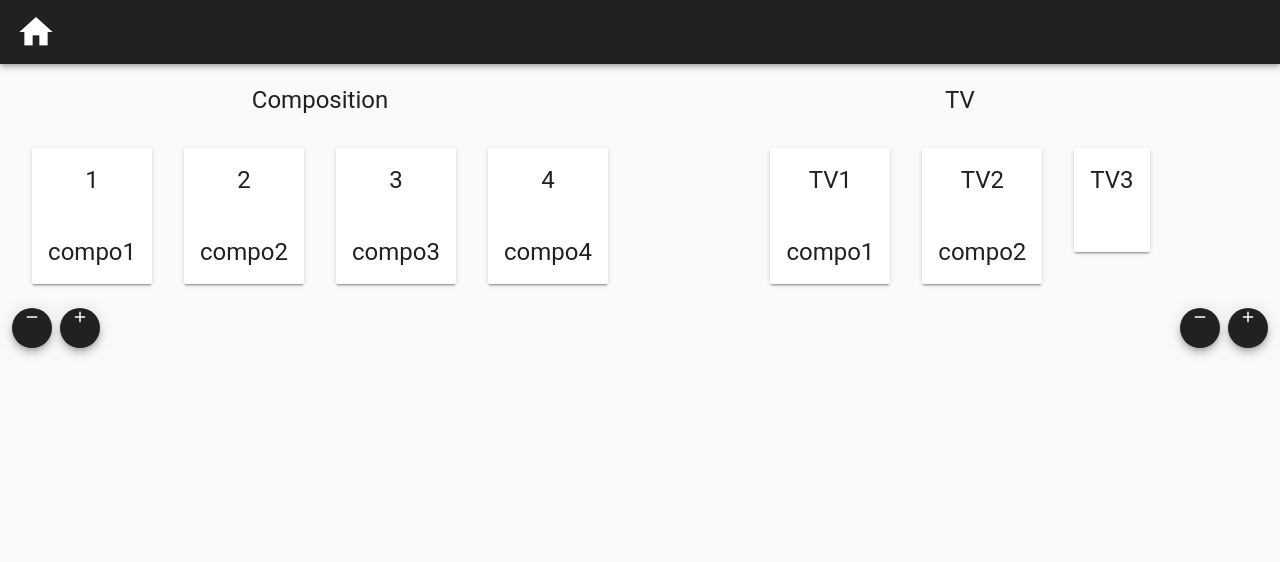
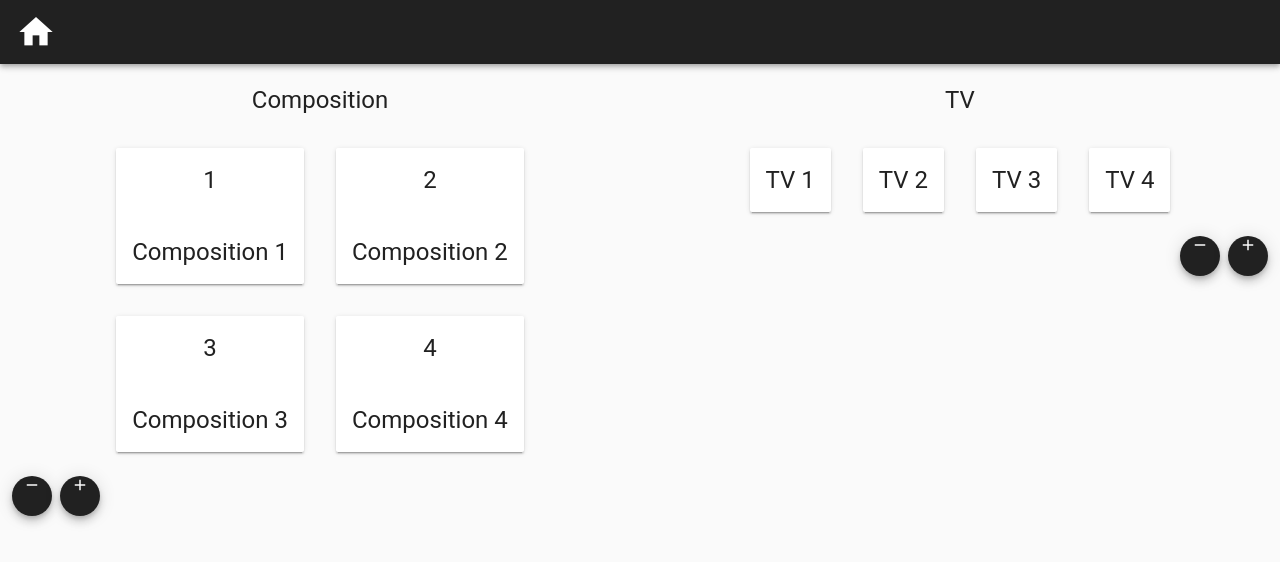
Before and after one commit to benjaminSureau/ScreenFleet, a Vue app: page / in a window 1280 px wide. Shown: the top 562 px of the page. Built offline with nearby package versions, Linux system fonts and the light colour scheme.

Commit message:
feat(allFrame): remove draggable => try with selection

```diff
--- a/src/components/compositionFrame.vue
+++ b/src/components/compositionFrame.vue
@@ -6,19 +6,20 @@
             </div>
         </v-card-title>
         <v-layout row wrap class="justify-center">
-            <div id="compositions" class="list-tv" v-for="composition in compositions">
+            <div class="list-tv" v-for="composition in compositions">
                 <v-flex pa-3>
-                    <v-card>
+                    <v-card
+                        v-on:dblclick.native ="modify(composition)"
+                        v-on:click.native ="select(composition)"
+                    >
                         <v-card-title class="justify-center">
                             <h3 class="headline mb-0" >{{composition._id}}</h3>
                         </v-card-title>
-                        <draggable element="span" v-bind="dragOptions" :move="onMove">
                             <v-card-title primary-title>
                                 <div>
                                     <h3 class="headline mb-0">{{composition.name}}</h3>
                                 </div>
                             </v-card-title>
-                        </draggable>
                     </v-card>
                 </v-flex>
             </div>
@@ -29,7 +30,7 @@
                 <v-icon dark>remove</v-icon>
             </v-btn>
 
-            <v-btn fab dark small v-on:click="addTv(compositions)">
+            <v-btn fab dark small v-on:click="addComposition(compositions)">
                 <v-icon dark>add</v-icon>
             </v-btn>
         </v-card-actions>
@@ -42,7 +43,6 @@
 </template>
 
 <script>
-import draggable from "vuedraggable";
 
 const message = [
     "vue.draggable",
@@ -56,72 +56,42 @@ const message = [
 ];
 
 const compositions = [
-    {_id: '1', name: 'compo1'},
-    {_id: '2', name: 'compo2'},
-    {_id: '3', name: 'compo3'},
-    {_id: '4', name: 'compo4'}
+    {_id: '1', name: 'Composition 1'},
+    {_id: '2', name: 'Composition 2'},
+    {_id: '3', name: 'Composition 3'},
+    {_id: '4', name: 'Composition 4'}
 ];
-    export default {
-        name: 'compositionFrame',
+
+let compoCounter = 4;
+
+export default {
+    name: 'compositionFrame',
     components: {
-        draggable,
     },
     data() {
         return {
             list: message.map((name, index) => {
                 return { name, order: index + 1, fixed: false };
             }),
-            compositions,
-            list2: [],
-            editable: true,
-            isDragging: false,
-            delayedDragging: false
+            compositions
         };
     },
     methods: {
-        orderList() {
-            this.list = this.list.sort((one, two) => {
-                return one.order - two.order;
-            });
+        addComposition: function (compositions) {
+            compoCounter++;
+            compositions.push({_id: compoCounter, name: 'Composition ' + compoCounter});
         },
-        onMove({ relatedContext, draggedContext }) {
-            const relatedElement = relatedContext.element;
-            const draggedElement = draggedContext.element;
-            return (
-                (!relatedElement || !relatedElement.fixed) && !draggedElement.fixed
-            );
+        modify: function (composition) {
         },
-        addTv: function (compositions) {
-            alert(compositions);
-            compositions.add
+        select: function (composition) {
+            selectedComposition = composition;
+            console.log(selectedComposition.name);
+
         }
     },
     computed: {
-        dragOptions() {
-            return {
-                animation: 0,
-                group: "description",
-                disabled: !this.editable,
-                ghostClass: "ghost"
-            };
-        },
-        listString() {
-            return JSON.stringify(this.list, null, 2);
-        },
-        list2String() {
-            return JSON.stringify(this.list2, null, 2);
-        }
     },
     watch: {
-        isDragging(newValue) {
-            if (newValue) {
-                this.delayedDragging = true;
-                return;
-            }
-            this.$nextTick(() => {
-                this.delayedDragging = false;
-            });
-        }
     }
 };
 </script>
--- a/src/components/mainFrame.vue
+++ b/src/components/mainFrame.vue
@@ -19,6 +19,9 @@
     import MenuBar from './menuBar.vue'
     import CompositionFrame from "./compositionFrame";
     import TvFrame from "./tvFrame";
+
+    let selectedComposition = null;
+
     export default {
         components : {
             TvFrame,
--- a/src/components/tvFrame.vue
+++ b/src/components/tvFrame.vue
@@ -13,13 +13,11 @@
                         <v-card-title class="justify-center">
                             <h3 class="headline mb-0" >{{tv.name}}</h3>
                         </v-card-title>
-                        <draggable element="span" v-bind="dragOptions" :move="onMove">
-                            <v-card-title primary-title>
-                                <div>
-                                    <h3 class="headline mb-0">{{tv.composition.name}}</h3>
-                                </div>
-                            </v-card-title>
-                        </draggable>
+                        <v-card-title v-if="tv.composition != null" primary-title>
+                            <div>
+                                <h3 class="headline mb-0">{{tv.composition.name}}</h3>
+                            </div>
+                        </v-card-title>
                     </v-card>
                 </v-flex>
             </div>
@@ -30,7 +28,7 @@
                 <v-icon dark>remove</v-icon>
             </v-btn>
 
-            <v-btn fab dark small>
+            <v-btn fab dark small v-on:click="addTv(tvList)">
                 <v-icon dark>add</v-icon>
             </v-btn>
         </v-card-actions>
@@ -38,61 +36,32 @@
 </template>
 
 <script>
-import draggable from "vuedraggable";
 
 const tvList =[
-    { name: 'TV1', composition: { name: 'compo1'}},
-    { name: 'TV2', composition: { name: 'compo2'}},
-    { name: 'TV3', composition: { name: ''}}
+    { name: 'TV 1'},
+    { name: 'TV 2'},
+    { name: 'TV 3'},
+    { name: 'TV 4'}
 ];
+
+let tvCounter = 4;
+
 export default {
     name: 'tvFrame',
     components: {
-        draggable,
     },
     data() {
         return {
-            tvList,
-            list3: [],
-            editable: true,
-            isDragging: false,
-            delayedDragging: false
+            tvList
         };
     },
+    computed: {
+    },
     methods: {
-        orderList() {
-            this.list = this.list.sort((one, two) => {
-                return one.order - two.order;
-            });
+        addTv: function (tvList) {
+            tvCounter++;
+            tvList.push({_id: tvCounter, name: 'TV ' + tvCounter});
         },
-        onMove({ relatedContext, draggedContext }) {
-            const relatedElement = relatedContext.element;
-            const draggedElement = draggedContext.element;
-            return (
-                (!relatedElement || !relatedElement.fixed) && !draggedElement.fixed
-            );
-        }
-    },
-    computed: {
-        dragOptions() {
-            return {
-                animation: 0,
-                group: "description",
-                disabled: !this.editable,
-                ghostClass: "ghost"
-            };
-        }
-    },
-    watch: {
-        isDragging(newValue) {
-            if (newValue) {
-                this.delayedDragging = true;
-                return;
-            }
-            this.$nextTick(() => {
-                this.delayedDragging = false;
-            });
-        }
     }
 };
 </script>
```
